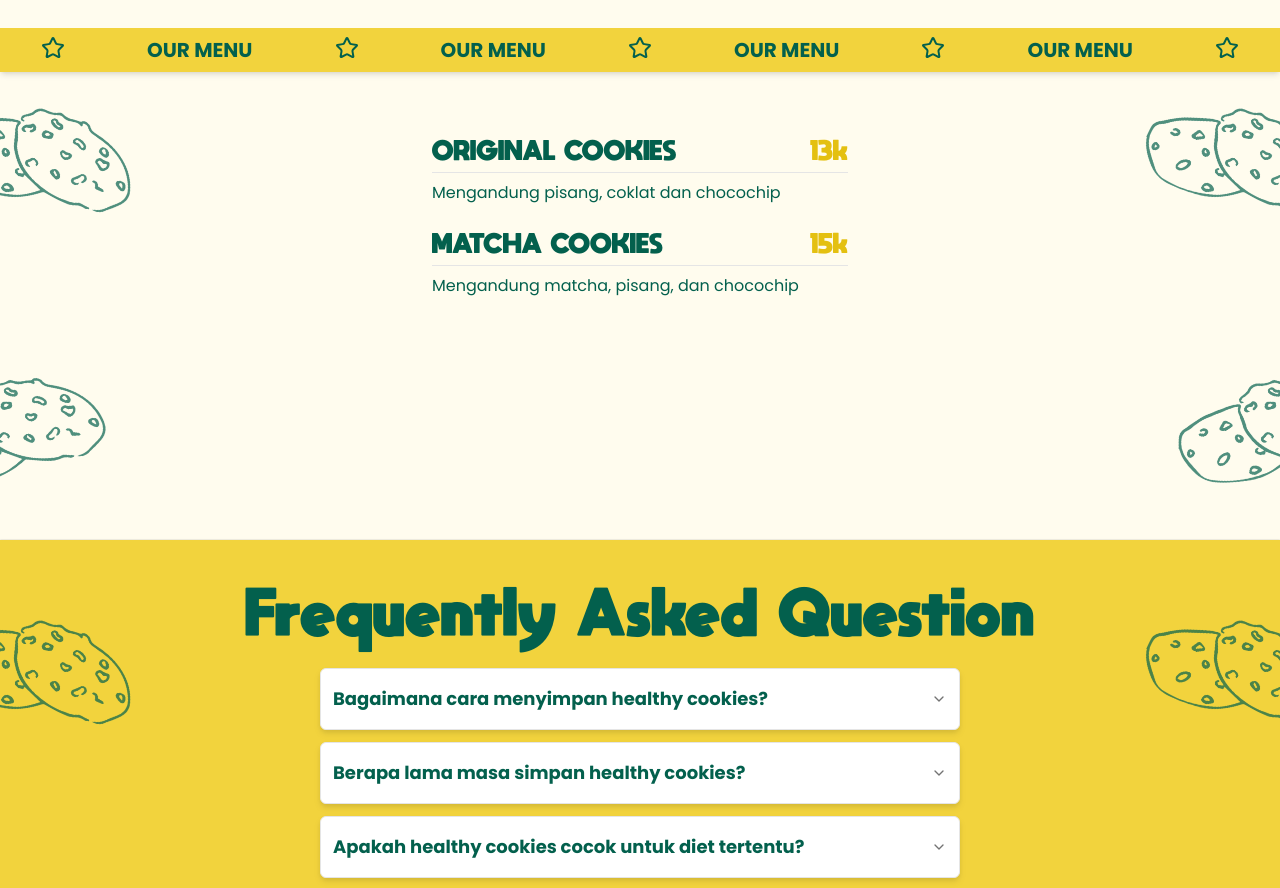
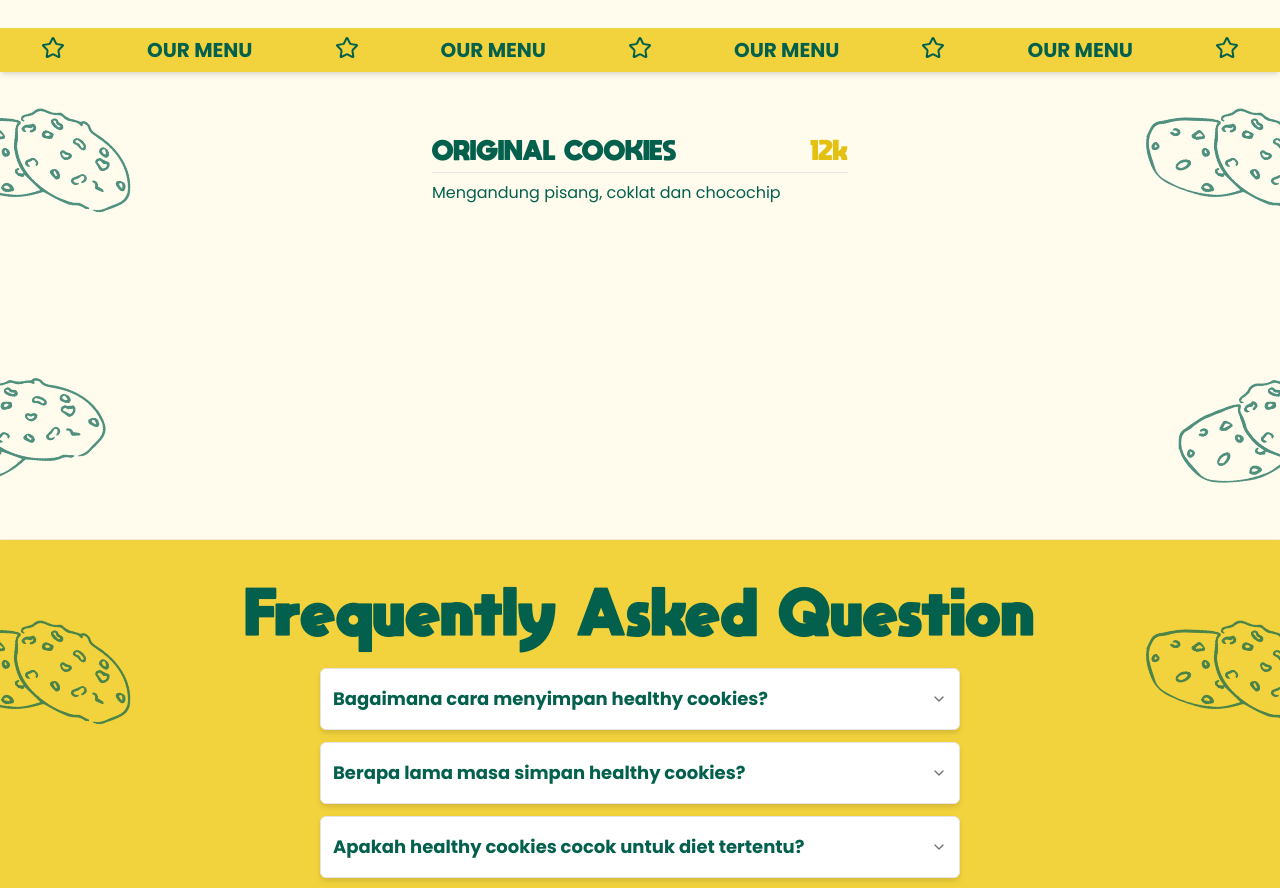
Before and after one commit to EzraArya/leantreats, a Next.js app: page / in a window 1280 px wide. Shown: the part 1120-2008 px from the top of the page. Built offline with nearby package versions, Linux system fonts and the light colour scheme.

Commit message:
Change menu

```diff
--- a/src/app/components/sections/menu.tsx
+++ b/src/app/components/sections/menu.tsx
@@ -43,7 +43,7 @@ export default function Menu() {
                             ORIGINAL COOKIES
                         </h1>
                         <h1 className="text-secondaryYellow">
-                            13k
+                            12k
                         </h1>
                     </div>
                     <hr />
@@ -51,7 +51,7 @@ export default function Menu() {
                         Mengandung pisang, coklat dan chocochip
                     </p>
                 </div>
-                <div className="w-[18rem] md:w-[26rem] flex flex-col gap-2 text-primaryGreen">
+                {/* <div className="w-[18rem] md:w-[26rem] flex flex-col gap-2 text-primaryGreen">
                     <div className="flex flex-row justify-between font-bold md:text-xl font-moon-get">
                         <h1>
                             MATCHA COOKIES
@@ -64,7 +64,7 @@ export default function Menu() {
                     <p className="font-poppins">
                         Mengandung matcha, pisang, dan chocochip
                     </p>
-                </div>
+                </div> */}
             </div>
 
             {/* Bottom Left Image */}
```
